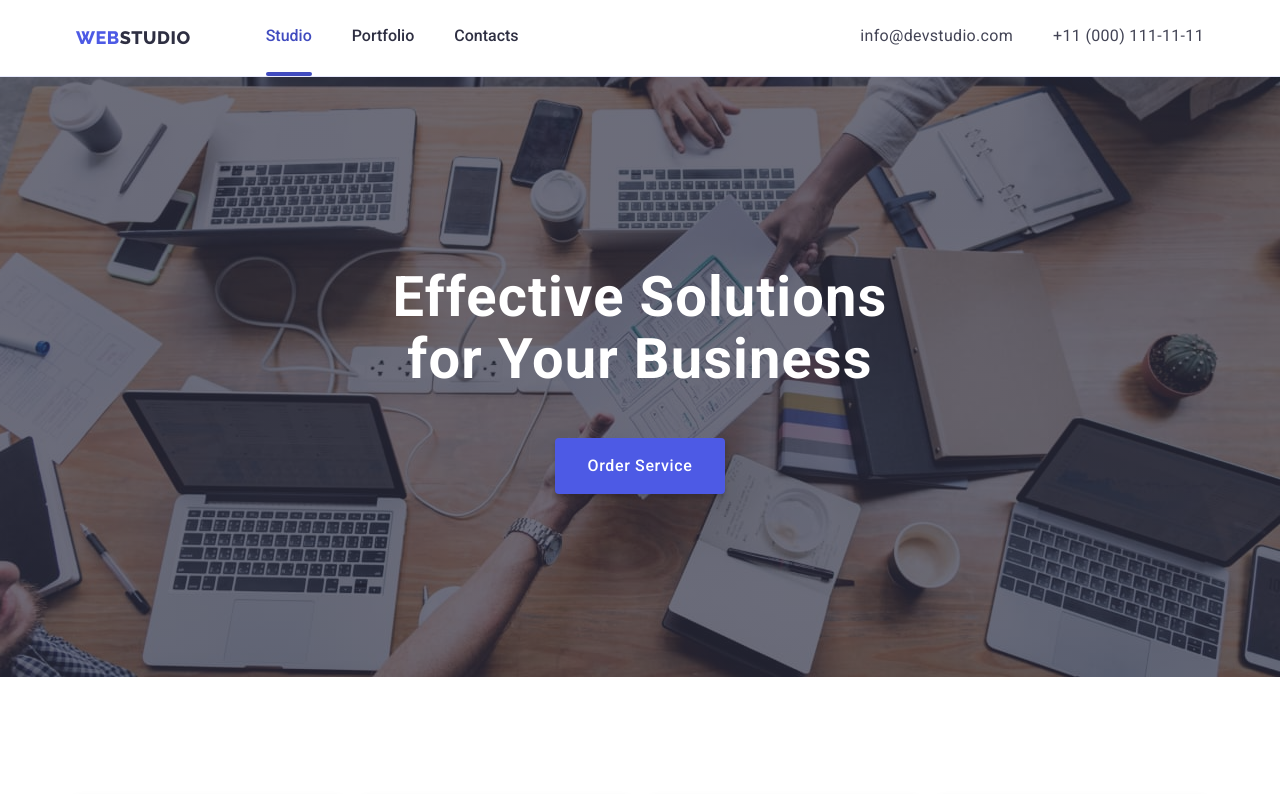
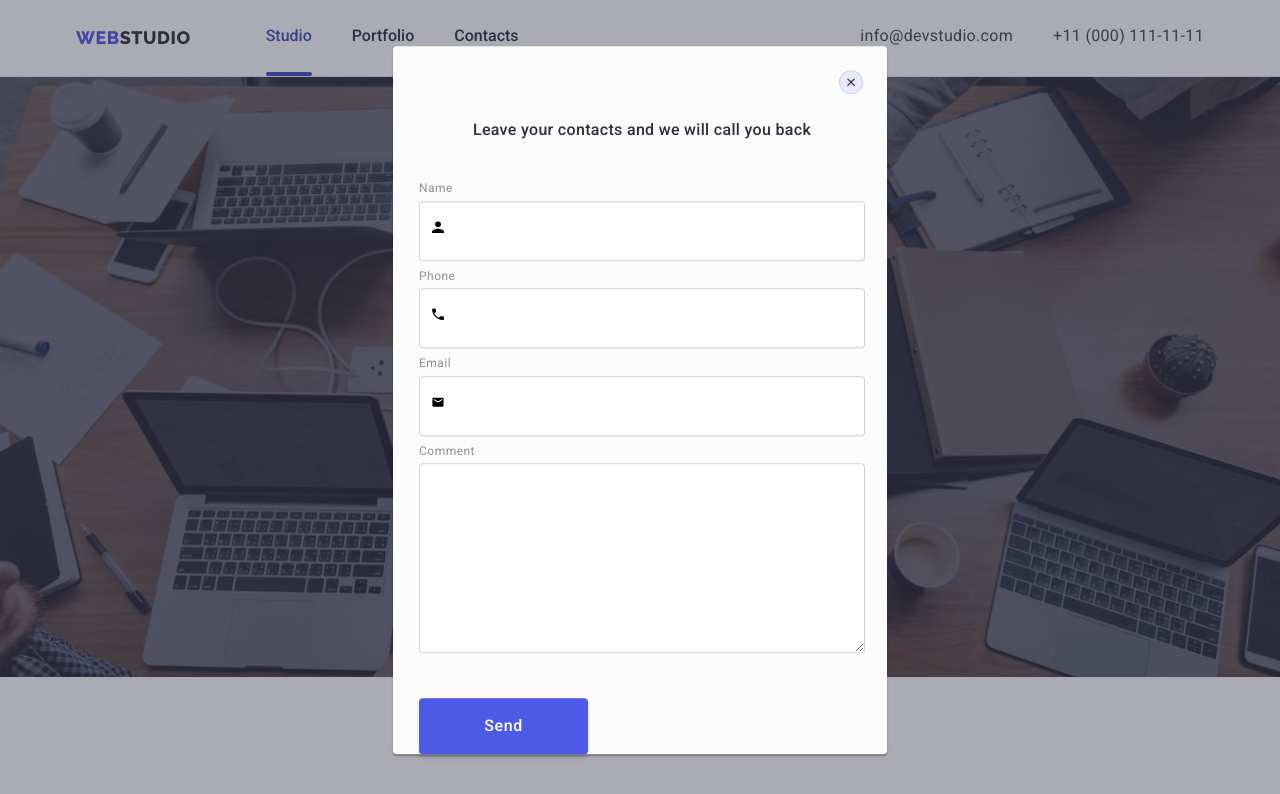
Before and after one commit to bgirlalma/goit-markup-hw-06, a plain HTML site: page index.html in a window 1280 px wide. Shown: the top 794 px of the page. Drawn offline with nearby package versions, Linux system fonts and the light colour scheme.

Commit message:
+modal(70%)

```diff
--- a/css/styles.css
+++ b/css/styles.css
@@ -700,6 +700,8 @@ a{
     position: absolute;
     min-width: 408px;
     min-height: 576px;
+    padding-left: 26px;
+    padding-right: 22px;
     top: 50%;
     left: 50%;
     transform: translate(-50%, -50%);
@@ -738,6 +740,92 @@ a{
     position: absolute;
     transform: translate(-50%, -50%);
     fill: currentColor;
+}
+
+.form-modal {
+
+}
+
+.modal-title {
+    margin-top: 72px;
+    margin-bottom: 39px;
+    font-weight: 500;
+    font-size: 16px;
+    line-height: 1.5;
+    letter-spacing: 0.02em;
+    color: var(--main-color);
+
+    display: flex;
+    justify-content: center;
+    text-align: center;
+}
+
+.label-modal span{
+    display: block;
+    margin-top: 8px;
+    margin-bottom: 4px;
+    font-weight: 400;
+    font-size: 12px;
+    line-height: 1.3;
+    letter-spacing: 0.04em;
+    color: #8E8F99;
+}
+
+.form-modal-group{
+    position: relative;
+}
+
+.input-modal{
+    width: 100%;
+    height: 60px;
+    border: 1px solid rgba(33, 33, 33, 0.2);
+    border-radius: 4px;
+    outline: transparent;
+    transition: border 250ms cubic-bezier(0.4, 0, 0.2, 1);
+}
+
+.input-modal:hover, .input-modal:focus{
+    border: 1px solid #4D5AE5;
+}
+
+.input-modal:hover + .form-modal-svg {
+    fill: #4D5AE5;
+}
+
+.form-modal-svg {
+    position: absolute;
+    left: 0;
+    top: 50%;
+    transform: translate(-50%);
+    margin-left: 19px;
+}
+
+.textarea {
+    width: 100%;
+    border: 1px solid rgba(33, 33, 33, 0.2);
+    border-radius: 4px;
+}
+
+.form-type{
+    min-width: 169px;
+    padding: 16px 32px;
+    margin-top: 40px;
+    cursor: pointer;
+    background-color: var(--type-color);
+    border: 0;
+    box-shadow: 0px 4px 4px rgba(0, 0, 0, 0.15);
+    border-radius: 4px;
+    transition: background-color 250ms cubic-bezier(0.4, 0, 0.2, 1);
+
+    font-weight: 500;
+    font-size: 16px;
+    line-height: 1.5;
+    letter-spacing: 0.04em;
+    color: #FFFFFF;
+}
+
+.form-type:hover, .form-type:focus{
+    background-color: #404BBF;
 }
 
 /* Modal end */
--- a/index.html
+++ b/index.html
@@ -451,8 +451,8 @@
 </div>
 </footer>
 
-<!-- Modal Start -->
-    <div class="backdrop is-hidden" data-modal>
+<!-- Modal Start --> is-hidden
+    <div class="backdrop " data-modal>
         <div class="modal">
 
         <button type="button" class="type-close" data-modal-close>
@@ -460,6 +460,49 @@
                 <use href="./images/icon.svg/sprite-icon.svg#icon-close"></use>
             </svg>
         </button>
+        <h3 class="modal-title">Leave your contacts and we will call you back</h3>
+        <form class="form-modal">
+
+
+                <div class="form-modal-group">
+                    <label class="label-modal">
+                        <span>Name</span>
+                <input class="input-modal" type="person" name="person">
+            </label>
+                <svg class="form-modal-svg" width="12" height="12">
+                    <use href="./images/icon.svg/sprite-icon.svg#icon-person"></use>
+                </svg>
+            </div>
+
+            <div class="form-modal-group">
+                <label class="label-modal">
+                    <span>Phone</span>
+                <input class="input-modal" type="phone" name="phone">
+                </label>
+                <svg class="form-modal-svg" width="12" height="12">
+                    <use href="./images/icon.svg/sprite-icon.svg#icon-tel"></use>
+                </svg>
+            </div>
+            <div class="form-modal-group">
+                <label class="label-modal">
+                    <span>Email</span>
+                <input class="input-modal" type="email" name="email">
+                </label>
+                <svg class="form-modal-svg" width="12" height="12">
+                    <use href="./images/icon.svg/sprite-icon.svg#icon-sms"></use>
+                </svg>
+            </div>
+        </label>
+        <label class="label-modal">
+            <span>Comment</span>
+            <textarea class="textarea" name="Comment" id="Comment" cols="30" rows="10" placeholder="Text input">
+            </textarea>
+            </label>
+
+            <!-- <input type="checkbox">
+            <p>I accept the terms and conditions of the <a>Privacy Policy</a></p> -->
+            <button class="form-type" type="button">Send</button>
+        </form>
         </div>
     </div>
 <!-- Modal end -->
```
Also changed, not shown: portfolio.html (+16 -0 lines).
